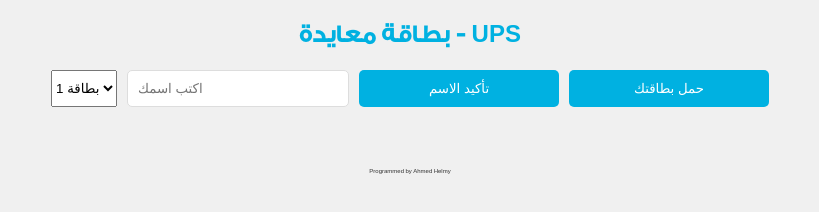
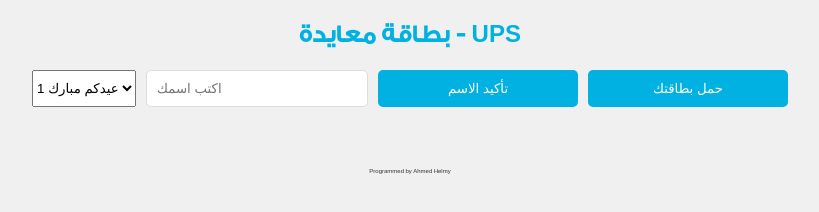
Before and after one commit to AhmedHelmy2024/UPS, a plain HTML site: page index.html in a window 1280 px wide. Shown: the whole page, without its empty margins (230-1049 px from the left). Drawn offline with Linux system fonts and the light colour scheme.

Commit message:
Update index.html

```diff
--- a/index.html
+++ b/index.html
@@ -71,10 +71,10 @@
   <h2>بطاقة معايدة - UPS</h2>
   <div class="button-container">
     <select id="imageSelect">
-      <option value="template/EID1.png">1 بطاقة </option>
-      <option value="template/EID2.png">بطاقة 2 </option>
-      <option value="template/EID3.png">بطاقة 2 </option>
-      <option value="template/EID4.png">بطاقة 2 </option>
+      <option value="template/EID1.png">1 عيدكم مبارك </option>
+      <option value="template/EID2.png">عيدكم مبارك 2 </option>
+      <option value="template/EID3.png">تقبل الله 1 </option>
+      <option value="template/EID4.png">تقبل الله 2 </option>
 
 
       <!-- يمكنك إضافة خيارات أخرى هنا -->
```
